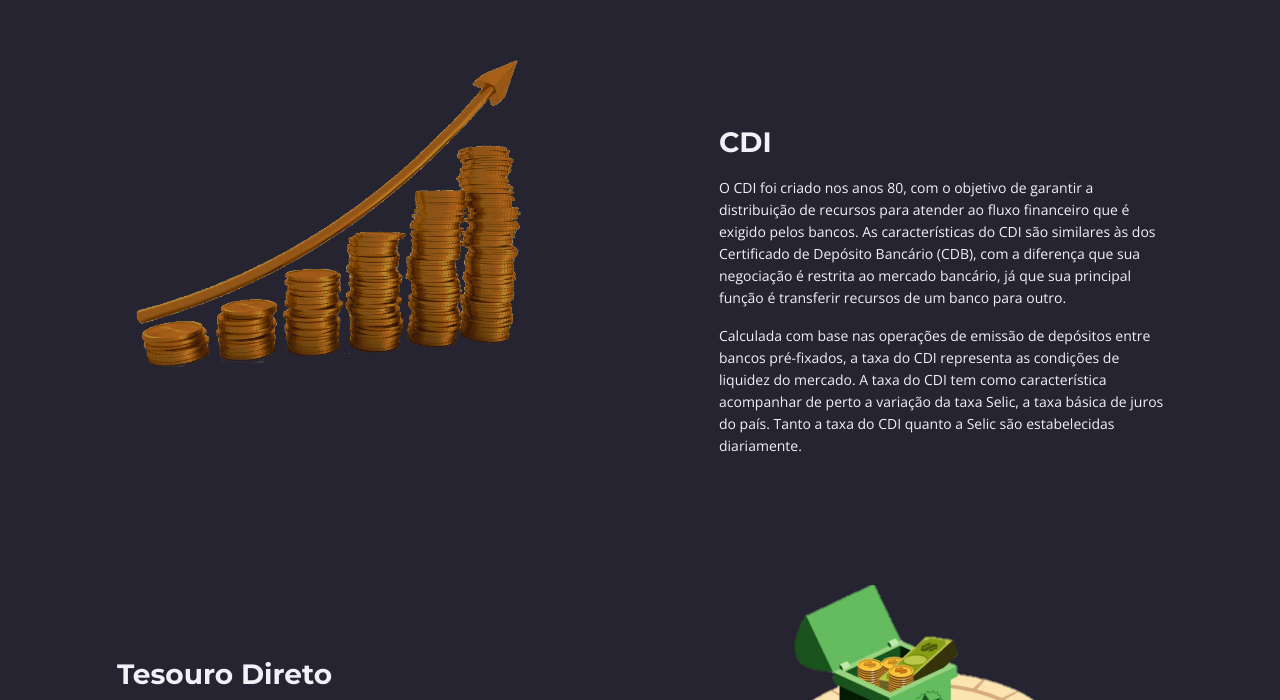
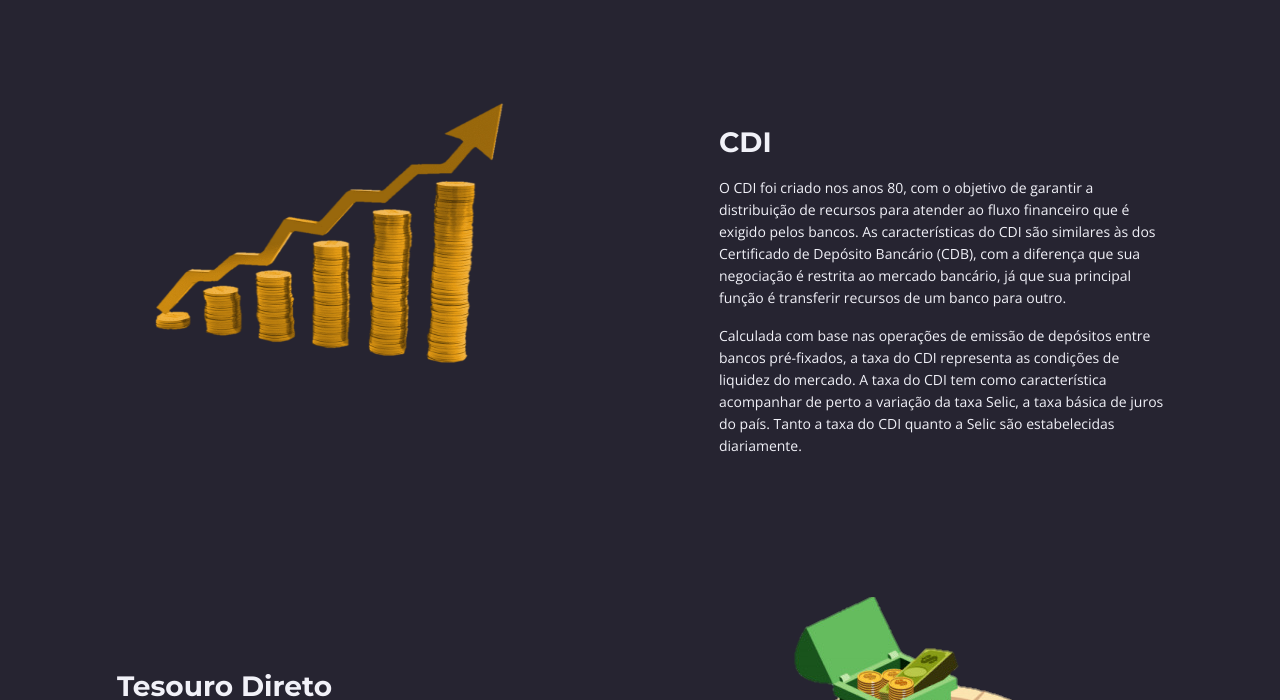
Before and after one commit to beea27/livdreaminvest, a plain HTML site: page web/index.html in a window 1280 px wide. Shown: the part 3636-4336 px from the top of the page. Drawn offline with nearby package versions, Linux system fonts and the light colour scheme.

Commit message:
imagem com melhor qualidade

```diff
--- a/web/css/styles.css
+++ b/web/css/styles.css
@@ -1112,6 +1112,7 @@ input[type='checkbox'] {
 	padding-top: 8rem;
 	padding-bottom: 3.5rem;
 	background-color: #262431;
+	align-items: center;
 }
 
 .basic-2 img {
--- a/web/index.html
+++ b/web/index.html
@@ -390,7 +390,7 @@
         <div class="container">
             <div class="row">
                 <div class="col-lg-6 text-center">
-                    <img class="img-fluid" src="images/img/png-transparent-economy-economics-economic-development-goods-investment-frances-ha (1).png" alt="alternative">
+                    <img class="img-fluid" style="width:80%; height: 80%;" src="images/img/1588638974414.png" alt="alternative">
                 </div> <!-- end of col -->
                 <div class="col-lg-6">
                     <div class="text-container">
```
Also changed, not shown: web/images/img/1588638974414.png (added), web/images/img/png-transparent-economy-economics-economic-development-goods-investment-frances-ha (1).png (deleted).
